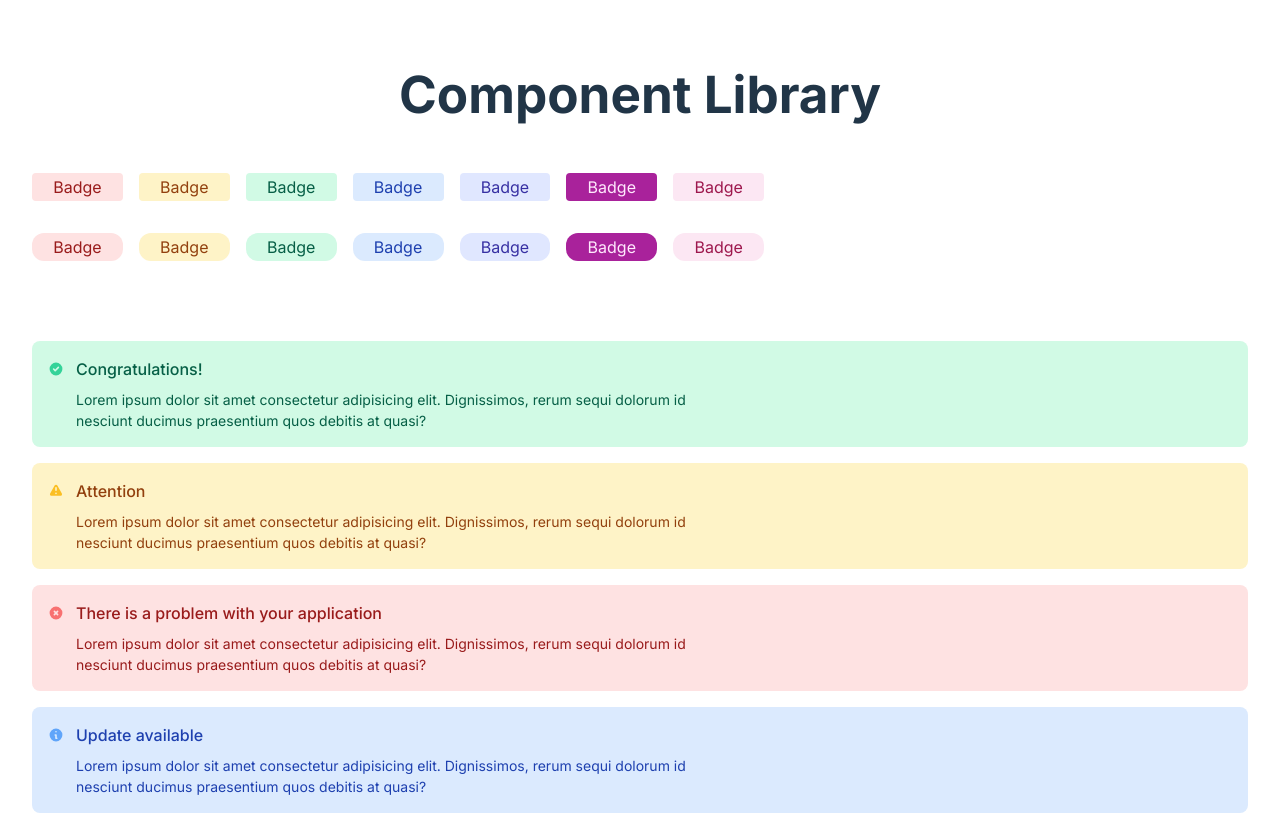
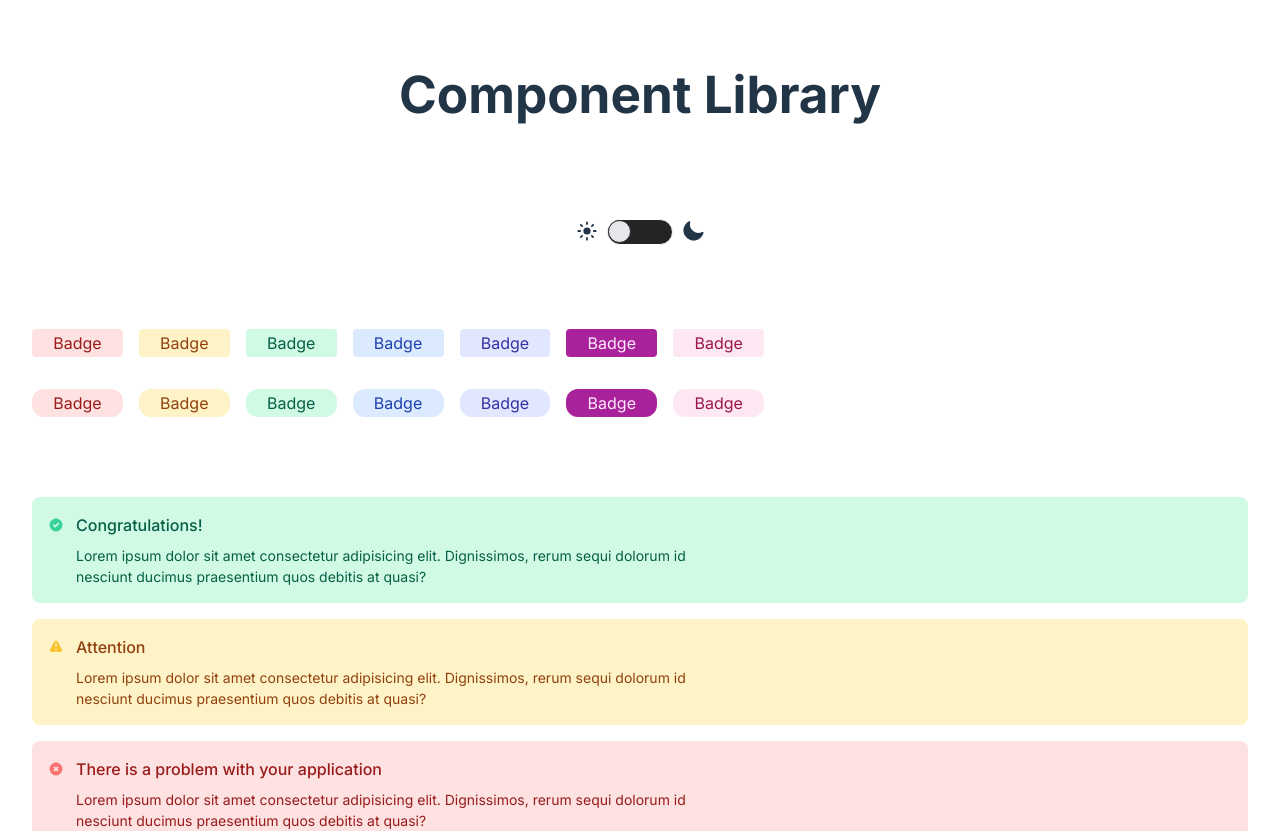
Before and after one commit to nils-n/react-components, a React (Vite) app: page / in a window 1280 px wide. Shown: the top 831 px of the page. Built offline with nearby package versions, Linux system fonts and the light colour scheme.

Commit message:
add basic styling for toggler component

```diff
--- a/src/App.css
+++ b/src/App.css
@@ -371,6 +371,64 @@
   z-index: -1;
 }
 
+.hidden {
+  display: none;
+}
+
+/* Toggler Component */
+
+.section--toggler {
+  margin: 6em 0 4em;
+  display: flex;
+  gap: 2em;
+  display: flex;
+  flex-wrap: wrap;
+  justify-content: center;
+}
+
+.toggler {
+  display: flex;
+  align-items: top;
+}
+
+.toggler p {
+  margin: 0;
+  padding: 0 0.5em;
+}
+
+.toggler svg {
+  width: 1.5em;
+  height: 1.5em;
+}
+
+.toggler--slider {
+  width: 4em;
+  height: 1.5em;
+  background-color: white;
+  border-radius: 2em;
+  display: flex;
+  align-items: center;
+}
+
+.light .toggler--slider {
+  /* background-color: #e5e7eb; */
+  background-color: #242424;
+  border: 1px solid white;
+}
+
+.toggler--slider-circle {
+  background-color: #242424;
+  width: 21px;
+  height: 21px;
+  border-radius: 100%;
+  border: 1px solid white;
+}
+
+.light .toggler--slider-circle {
+  background-color: #e5e7eb;
+  border: 1px solid #242424;
+}
+
 /* Media Queries */
 
 /* work mobile first - temporarily disable desktop version */
@@ -430,7 +488,3 @@
     margin-bottom: 4rem;
   }
 }
-
-.hidden {
-  display: none;
-}
--- a/src/App.jsx
+++ b/src/App.jsx
@@ -7,11 +7,19 @@ import Banner from "./components/Banner/index.jsx";
 import Card from "./components/Card/index.jsx";
 import Testimonial from "./components/Testimonial/index.jsx";
 import Tooltip from "./components/Tooltip/Tooltip.jsx";
+import Toggler from "./components/Toggler/Toggler.jsx";
+import { useEffect } from "react";
 
 function App() {
   return (
-    <>
+    <main>
       <h1>Component Library</h1>
+
+      {/* Toggler Component  */}
+      <section className="section--toggler">
+        <Toggler></Toggler>
+      </section>
+
       {/* Badge Component  */}
       <section className="section--badges">
         <Badge color="red">Badge</Badge>
@@ -139,7 +147,7 @@ function App() {
           color="darkgreen"
         ></Tooltip>
       </section>
-    </>
+    </main>
   );
 }
 
--- /dev/null
+++ b/src/components/Toggler/Toggler.jsx
@@ -0,0 +1,21 @@
+import { HiMiniMoon } from "react-icons/hi2";
+import { HiMiniSun } from "react-icons/hi2";
+
+export default function Toggler() {
+  return (
+    <div className="toggler light ">
+      <p className="toggler-light ">
+        <HiMiniSun />
+      </p>
+      <div className="toggler--slider ">
+        <div
+          className="toggler--slider-circle "
+          onClick={() => console.log("toggled")}
+        ></div>
+      </div>
+      <p className="toggler-dark">
+        <HiMiniMoon />{" "}
+      </p>
+    </div>
+  );
+}
```
